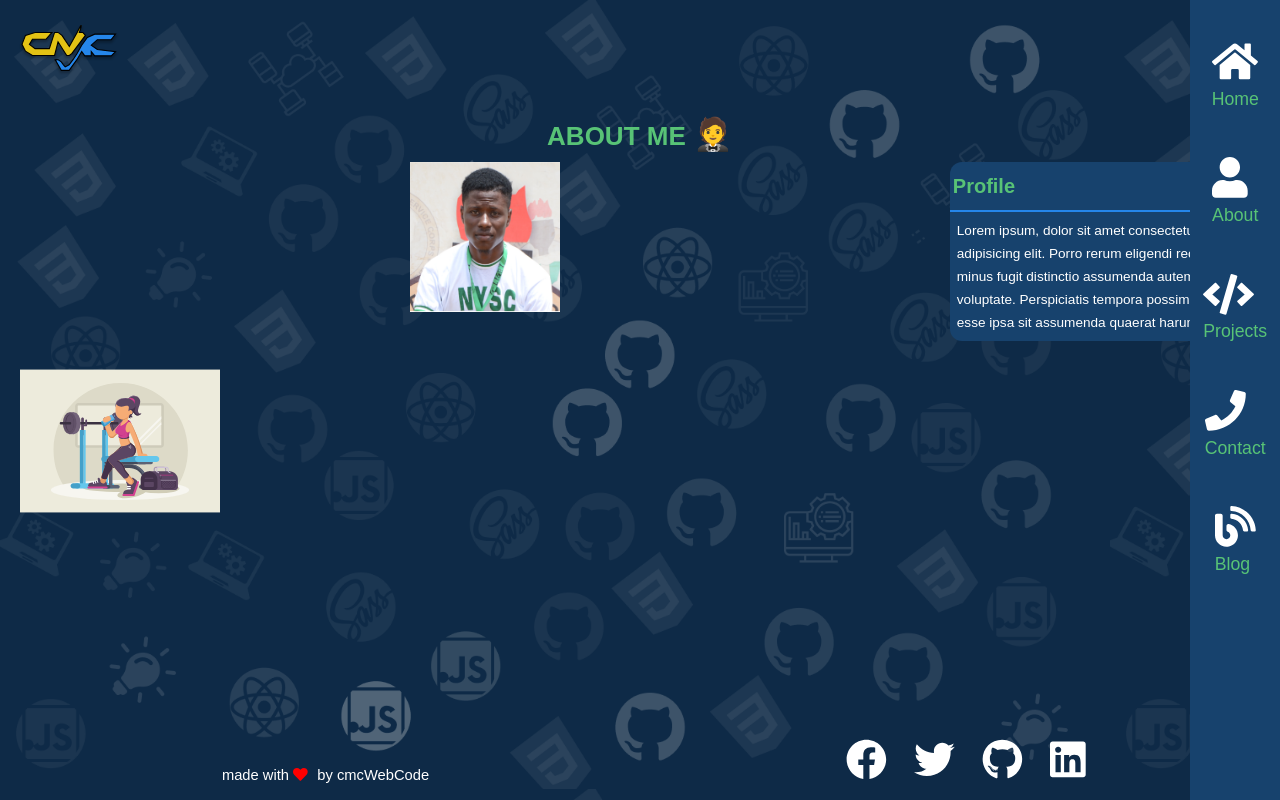
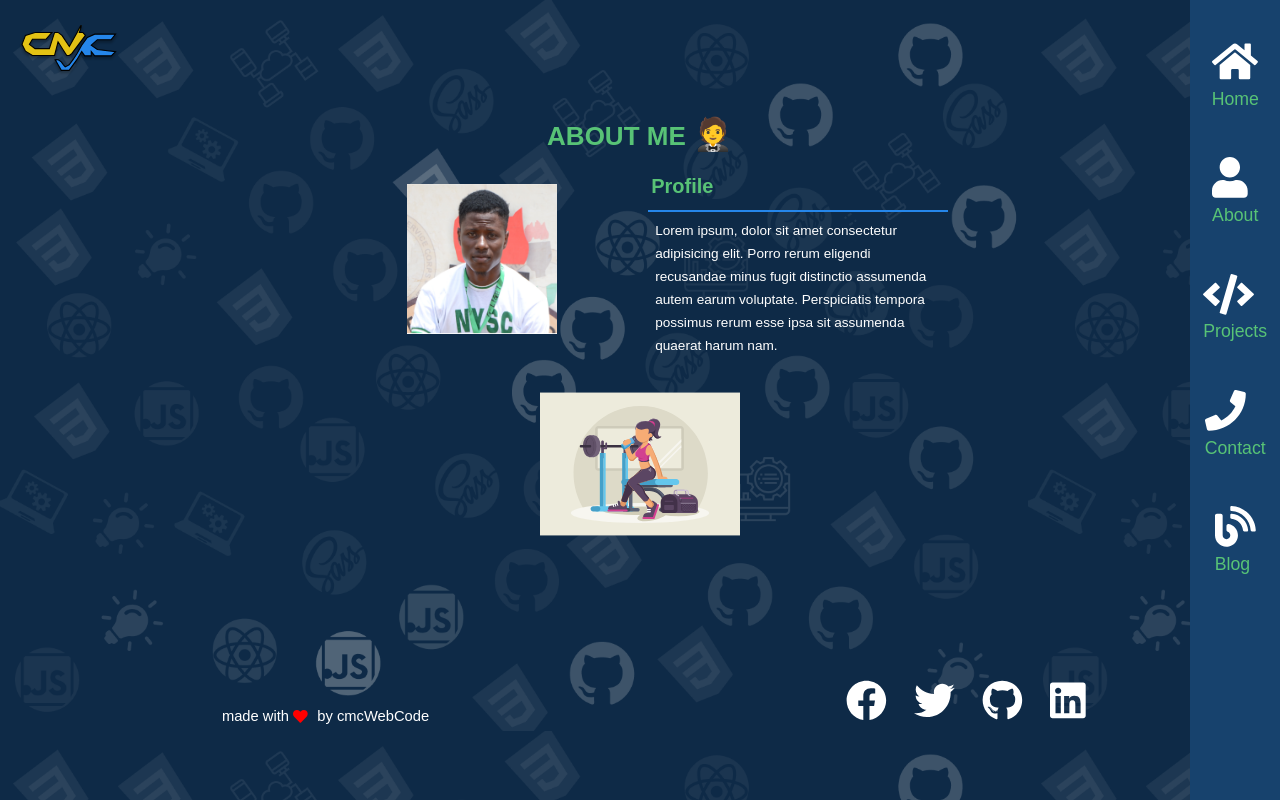
Before and after one commit to cmcWebCode40/my_portfolio_site, a React (Create React App) app: page /about-me in a window 1280 px wide. Built offline with nearby package versions, Linux system fonts and the light colour scheme.

Commit message:
made some changes to the styles of this comp.

```diff
--- a/src/components/about/About.js
+++ b/src/components/about/About.js
@@ -7,7 +7,10 @@ const About = () => {
     <div className="about">
       <div className="about-page">
         <h2>
-          ABOUT ME <span>🤵</span>
+          ABOUT ME{" "}
+          <span role="img" aria-label="emoji">
+            🤵
+          </span>
         </h2>
         <div className="profile">
           <div>
--- a/src/components/contact/Contact.js
+++ b/src/components/contact/Contact.js
@@ -4,8 +4,12 @@ import Button from "../../shared/buttons/Button";
 const Contact = () => {
   return (
     <div className="contact">
+      <input type="text" placeholder="Subject" />
       <h2>
-        DROP A MESSAGE <span>🚀</span>
+        DROP A MESSAGE{" "}
+        <span role="img" aria-label="emoji">
+          🚀
+        </span>
       </h2>
       <div className="contact-page">
         <form>
--- a/src/components/home/Home.js
+++ b/src/components/home/Home.js
@@ -7,7 +7,10 @@ const Home = () => {
     <div className="home">
       <div className="content">
         <h2>
-          Hello <span className="line">😎</span>
+          Hello{" "}
+          <span className="line" role="img" aria-label="emoji">
+            😎
+          </span>
         </h2>
         <p>
           My Name is Michael , <br /> I'm a <span>DEVELOPER </span>&& <br /> A{" "}
--- a/src/sass/_buttons.scss
+++ b/src/sass/_buttons.scss
@@ -7,6 +7,7 @@
   transition: all 0.2s;
   position: relative;
   border: none;
+  cursor: pointer;
   box-shadow: 3px 2px 3px 0px rgb(19, 19, 19);
 
   &:link,
--- a/src/sass/_mediaqueries.scss
+++ b/src/sass/_mediaqueries.scss
@@ -70,7 +70,11 @@
 @media (min-width: 768px) {
   //* ABout page
   .profile {
-    display: grid;
-    grid-template-columns: 3fr 1fr;
+    display: flex;
+
+    div {
+      width: 300px;
+      margin: 0 0.6rem;
+    }
   }
 }
--- a/src/sass/_utils.scss
+++ b/src/sass/_utils.scss
@@ -15,3 +15,20 @@ body {
   background-size: contain;
   //   @include pictureConfig(70vh);
 }
+
+::-webkit-scrollbar {
+  width: 6px;
+  border-radius: 15px;
+}
+
+::-webkit-scrollbar-track {
+  background-color: $blue;
+}
+
+::-webkit-scrollbar-thumb {
+  background-color: $pri-color;
+}
+
+::-webkit-scrollbar-thumb:hover {
+  background-color: $pri-color;
+}
--- a/src/sass/styles.scss
+++ b/src/sass/styles.scss
@@ -2,8 +2,8 @@
 @import "./buttons";
 @import "./mixins";
 @import "./buttons";
+@import "./mediaqueries";
 @import "./utils";
-@import "./mediaqueries";
 
 //* Home Page
 
@@ -37,7 +37,7 @@
   margin: 2rem 1rem 0 1rem;
   cursor: pointer;
   z-index: 3;
-
+  transform: rotateY(180deg);
   span {
     display: block;
     position: relative;
@@ -51,6 +51,9 @@
   span:nth-child(2) {
     width: 63%;
   }
+  span:nth-child(3) {
+    width: 43%;
+  }
 
   .close {
     span {
@@ -58,11 +61,13 @@
       transition: 0.4s ease-out;
       &:nth-child(1) {
         transform: rotate(48deg);
+        width: 100%;
         top: 6px;
       }
       &:nth-child(3) {
         transform: rotate(-48deg);
         bottom: 3px;
+        width: 100%;
       }
       &:nth-child(2) {
         display: none;
@@ -80,7 +85,7 @@
 
   .wrapper {
     background: $menu;
-    height: 100vh;
+    height: 110vh;
     width: 100%;
 
     ul {
@@ -259,8 +264,11 @@
 //* ABout Page
 
 .about {
-  margin: 0rem 1.5rem;
+  margin: 0rem 1.5rem -6rem 1.5rem;
   &-page {
+    .skills {
+      text-align: center;
+    }
     h2 {
       color: $pri-color;
       font-size: 26px;
@@ -270,9 +278,14 @@
       }
     }
     .profile {
+      // display: flex;
+      align-items: center;
+      // flex-direction: column;
+      justify-content: center;
+
       div:nth-child(2) {
-        background-color: $menu;
-        border-radius: 12px;
+        // background-color: $menu;
+        border: none;
 
         h4 {
           border-bottom: 2px $blue solid;
--- a/src/shared/buttons/Button.js
+++ b/src/shared/buttons/Button.js
@@ -4,7 +4,7 @@ import { FontAwesomeIcon } from "@fortawesome/react-fontawesome";
 const Button = ({ name, icon }) => {
   return (
     <div>
-      <a href="#!" className="btn btn-pri">
+      <button href="#!" className="btn btn-pri">
         {name}
         <FontAwesomeIcon
           style={{ marginLeft: ".5rem" }}
@@ -12,7 +12,7 @@ const Button = ({ name, icon }) => {
           size="1x"
           color="#fff"
         />
-      </a>
+      </button>
     </div>
   );
 };
```
